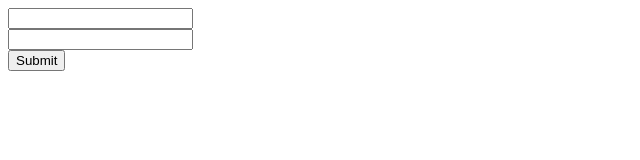
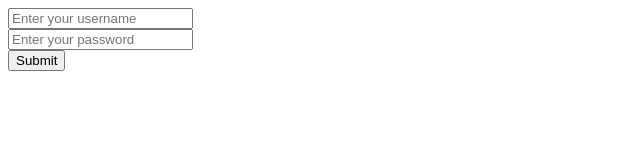
Before and after one commit to weesaalcummar/weesaal, a plain HTML site: page index.html in a window 1280 px wide. Shown: the whole page, without its empty margins (0-640 px from the left). Drawn offline with Linux system fonts and the light colour scheme.

Commit message:
Update index.html

```diff
--- a/index.html
+++ b/index.html
@@ -14,13 +14,13 @@
 <body>
 
    <div class="username">
-     <input type="text" placeholder"Enter your username">
+     <input type="text" placeholder="Enter your username">
   </div>
   <div class="password">
-    <input type="password" placeholder"Enter your password">
+    <input type="password" placeholder="Enter your password">
   </div>
   <div class="submit">
-    <input type="submit" name="Login">
+    <input type="submit" placeholder="Login">
   </div>
 </body>
 
```
